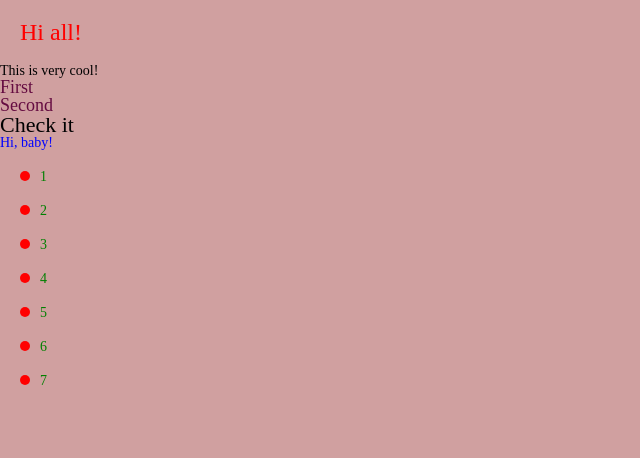
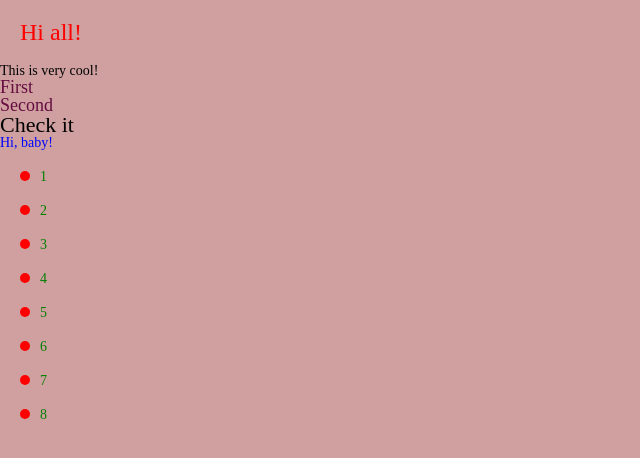
Before and after one commit to JuriJuriM/hello_vscode, a plain HTML site: page index.html in a window 1280 px wide. Shown: the full height of the page, 0-640 px from the left. Drawn offline with Linux system fonts and the light colour scheme.

Commit message:
new today

```diff
--- a/index.html
+++ b/index.html
@@ -30,6 +30,7 @@
         <li>5</li>
         <li>6</li>
         <li>7</li>
+        <li>8</li>
     </ul>
 </body>
 
```
